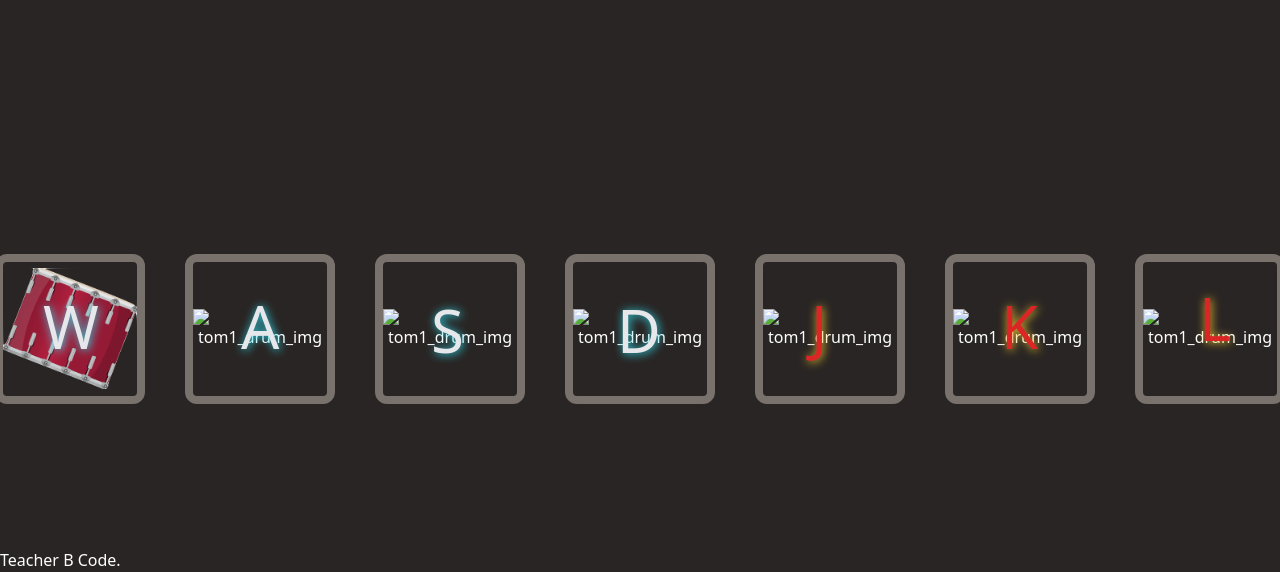
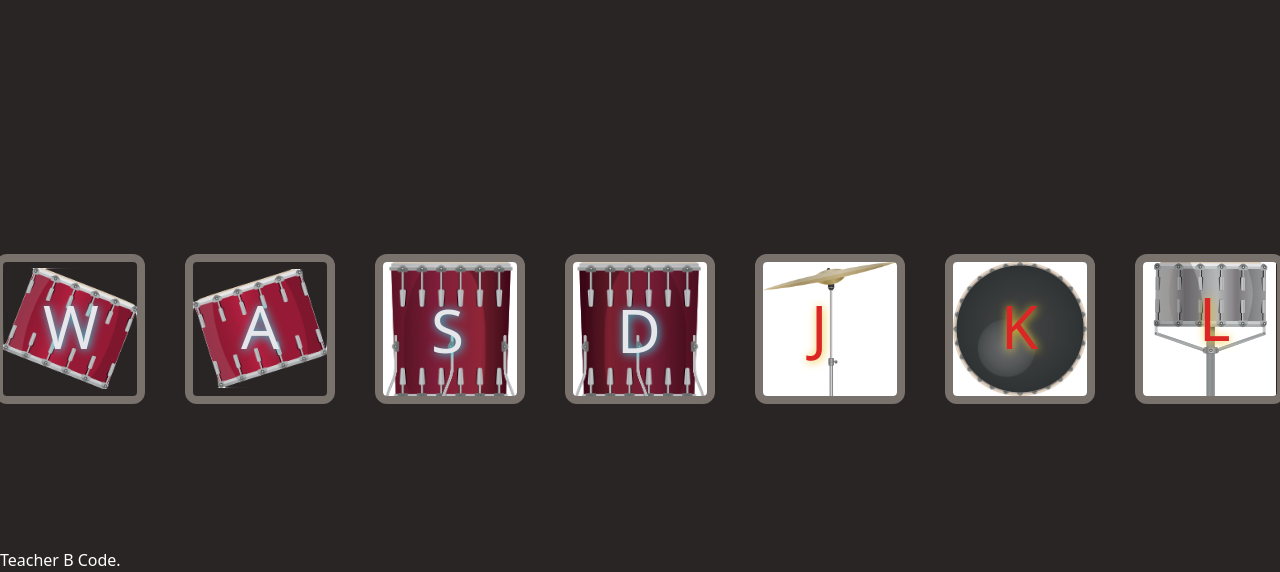
Before and after one commit to TeacherBCode/Drum-Pad, a plain HTML site: page index.html in a window 1280 px wide. Shown: the part 252-824 px from the top of the page. Drawn offline with Linux system fonts and the light colour scheme; the site is published under a folder, as on GitHub Pages, so addresses that start at the root find nothing.

Commit message:
Index_updated

```diff
--- a/index.html
+++ b/index.html
@@ -30,21 +30,21 @@
             <div class="w-[150px] h-[150px] mx-[20px] flex justify-center items-center">
                 <button class=" relative w-[150px] h-[150px] overflow-hidden border-8 rounded-xl
                         border-stone-500  hover:border-stone-300 hover:w-[140px] hover:h-[140px]">
-                    <img  src="/images/tom2.png" alt="tom1_drum_img">
+                    <img  src="images/tom2.png" alt="tom2_drum_img">
                     <p class=" text-6xl absolute bottom-10 left-12 text-gray-200 text-shade">A</p>
                 </button>
             </div>
             <div class="w-[150px] h-[150px] mx-[20px] flex justify-center items-center">
                 <button class=" relative w-[150px] h-[150px] overflow-hidden border-8 rounded-xl
                         border-stone-500  hover:border-stone-300 hover:w-[140px] hover:h-[140px]">
-                    <img  src="/images/tom3.png" alt="tom1_drum_img">
+                    <img  src="images/tom3.png" alt="tom3_drum_img">
                     <p class=" text-6xl absolute bottom-9 left-12 text-gray-200 text-shade">S</p>
                 </button>
             </div>
             <div class="w-[150px] h-[150px] mx-[20px] flex justify-center items-center">
                 <button class=" relative w-[150px] h-[150px] overflow-hidden border-8 rounded-xl
                         border-stone-500  hover:border-stone-300 hover:w-[140px] hover:h-[140px]">
-                    <img  src="/images/tom4.png" alt="tom1_drum_img">
+                    <img  src="images/tom4.png" alt="tom4_drum_img">
                     <p class=" text-6xl absolute bottom-9 left-11 text-gray-200 text-shade">D</p>
                 </button>
             </div>
@@ -52,7 +52,7 @@
             <div class="w-[150px] h-[150px] mx-[20px] flex justify-center items-center">
                 <button class=" relative w-[150px] h-[150px] overflow-hidden border-8 rounded-xl
                         border-stone-500  hover:border-stone-300 hover:w-[140px] hover:h-[140px]">
-                    <img  src="/images/crash.png" alt="tom1_drum_img">
+                    <img  src="images/crash.png" alt="Crash_img">
                     <p class=" text-6xl absolute bottom-10 left-12 text-red-600 text-shade-red">J</p>
                 </button>
             </div>
@@ -60,7 +60,7 @@
             <div class="w-[150px] h-[150px] mx-[20px] flex justify-center items-center">
                 <button class=" relative w-[150px] h-[150px] overflow-hidden border-8 rounded-xl
                         border-stone-500  hover:border-stone-300 hover:w-[140px] hover:h-[140px]">
-                    <img  src="/images/kick.png" alt="tom1_drum_img">
+                    <img  src="images/kick.png" alt="Kick_img">
                     <p class=" text-6xl absolute bottom-10 left-12 text-red-600 text-shade-red">K</p>
                 </button>
             </div>
@@ -68,7 +68,7 @@
             <div class="w-[150px] h-[150px] mx-[20px] flex justify-center items-center">
                 <button class=" relative w-[150px] h-[150px] overflow-hidden border-8 rounded-xl
                         border-stone-500  hover:border-stone-300 hover:w-[140px] hover:h-[140px]">
-                    <img  src="/images/snare.png" alt="tom1_drum_img">
+                    <img  src="images/snare.png" alt="Snare_img">
                     <p class=" text-6xl absolute bottom-12 left-14 text-red-600 text-shade-red">L</p>
                 </button>
             </div>
```
